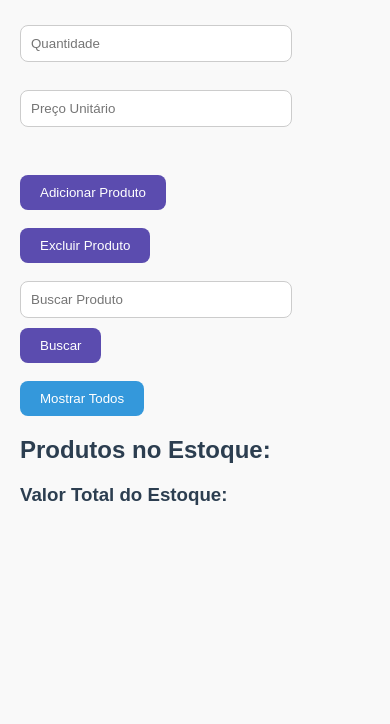
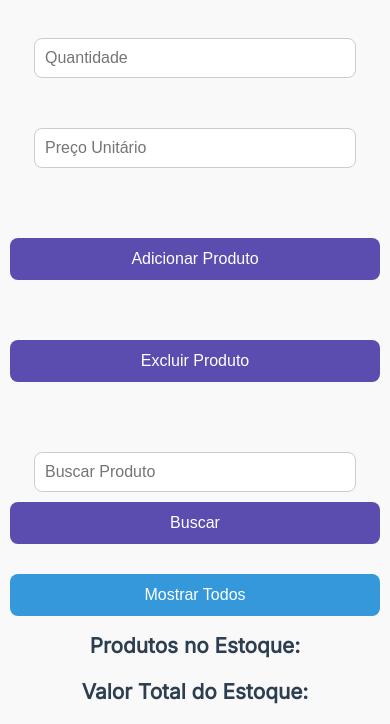
Before and after one commit to wallessonf/controledeestoque, a plain HTML site: page index.html in a window 390 px wide. Shown: the part 120-844 px from the top of the page. Drawn offline with Linux system fonts and the light colour scheme.

Commit message:
Deixando responsivo

```diff
--- a/index.html
+++ b/index.html
@@ -2,7 +2,9 @@
 <html lang="pt-BR">
 <head>
     <meta charset="UTF-8">
+    <meta name="viewport" content="width=device-width, initial-scale=1.0">
     <title>Controle de Estoque - JSON</title>
+    <link href="https://fonts.googleapis.com/css2?family=Inter&display=swap" rel="stylesheet">
     <link rel="stylesheet" href="style.css">
 </head>
 <body>
--- a/style.css
+++ b/style.css
@@ -1,5 +1,6 @@
+
 body {
-    font-family: Arial, sans-serif;
+    font-family: 'Inter', Arial, sans-serif;
     background-color: #f9f9f9;
     margin: 20px;
     padding: 0;
@@ -8,6 +9,7 @@ body {
 
 h1, h2, h3 {
     color: #2c3e50;
+    text-align: center;
 }
 
 input[type="text"],
@@ -17,6 +19,8 @@ input[type="number"] {
     border: 1px solid #ccc;
     border-radius: 8px;
     margin-bottom: 10px;
+    display: block;
+    max-width: 100%;
 }
 
 button {
@@ -30,7 +34,7 @@ button {
 }
 
 button:hover {
-    background-color: #5b4caf;
+    background-color: #4a3b9f;
 }
 
 .mostrarTodos {
@@ -45,11 +49,15 @@ button:hover {
     margin-bottom: 20px;
 }
 
-.doisBotoes button {
-    margin-right: 10px;
+.doisBotoes {
+    display: flex;
+    flex-wrap: wrap;
+    gap: 10px;
+    margin-bottom: 10px;
 }
 
-#listaProdutos ul {
+#listaProdutos ul,
+#produtoEncontrado ul {
     background-color: #ffffff;
     border: 1px solid #ddd;
     border-radius: 10px;
@@ -61,10 +69,6 @@ button:hover {
 #produtoEncontrado ul {
     background-color: #ffffcc;
     border: 1px solid #ccc;
-    border-radius: 10px;
-    padding: 10px;
-    margin-bottom: 10px;
-    list-style-type: none;
 }
 
 #totalEstoque {
@@ -72,3 +76,76 @@ button:hover {
     color: #e67e22;
     margin-top: 10px;
 }
+
+
+@media (max-width: 768px) {
+    body {
+        margin: 10px;
+    }
+
+    input[type="text"],
+    input[type="number"] {
+        width: 100%;
+    }
+
+    .doisBotoes {
+        flex-direction: column;
+        gap: 5px;
+    }
+
+    button {
+        width: 100%;
+    }
+
+    #listaProdutos ul,
+    #produtoEncontrado ul {
+        padding: 8px;
+    }
+}
+
+@media (max-width: 480px) {
+    h1 {
+        font-size: 1.6em;
+        margin-bottom: 20px;
+    }
+
+    h2, h3 {
+        font-size: 1.3em;
+        margin-bottom: 15px;
+    }
+
+    input[type="text"],
+    input[type="number"],
+    button {
+        font-size: 16px;
+        padding: 12px;
+        width: 100%;
+    }
+
+    .digiteDados,
+    .doisBotoes {
+        margin-bottom: 20px;
+    }
+
+    .doisBotoes {
+        flex-direction: column;
+        gap: 10px;
+    }
+
+    .mostrarTodos {
+        font-size: 16px;
+        padding: 12px;
+        width: 100%;
+        margin-top: 10px;
+    }
+    input[type="text"],
+    input[type="number"] {
+      width: 100%;
+      max-width: 300px;
+      margin: 0 auto 10px auto;
+      display: block;
+      padding: 10px;
+      border: 1px solid #ccc;
+      border-radius: 8px;
+    }
+}
```
